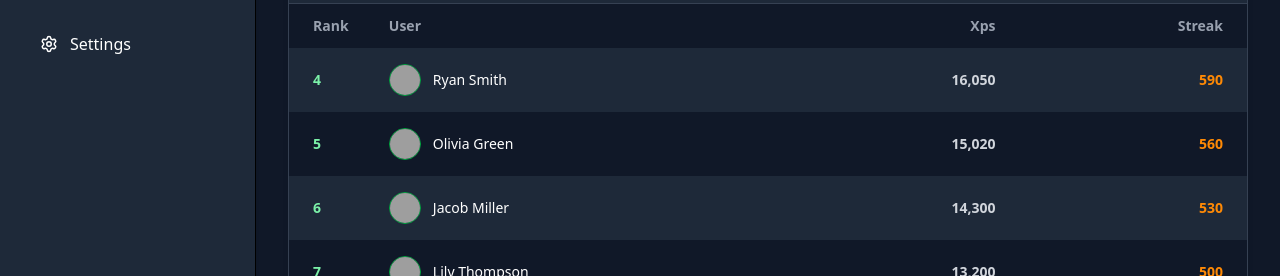
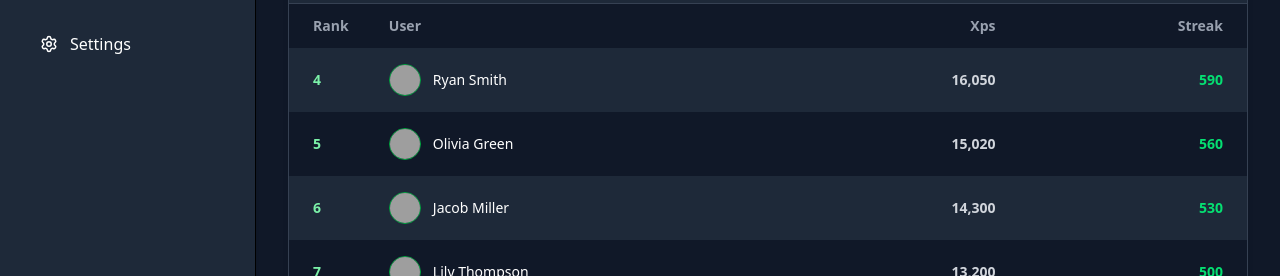
Before and after one commit to Olamilekan18/HOPwellness, a React (Vite) app in the folder frontend/: page /dashboard/leaderboard in a window 1280 px wide. Shown: the part 524-800 px from the top of the page. Built offline with nearby package versions, Linux system fonts and the light colour scheme; grey boxes are pictures that could not be loaded.

Commit message:
updating leaderboard

```diff
--- a/frontend/src/pages/dashboard/leaderboard.jsx
+++ b/frontend/src/pages/dashboard/leaderboard.jsx
@@ -185,7 +185,7 @@ export default function Leaderboard() {
                     <div className="col-span-3 text-right text-gray-700 dark:text-gray-300 font-semibold">
                       {user.steps.toLocaleString()}
                     </div>
-                    <div className="col-span-3 text-right text-orange-600 dark:text-orange-400 font-semibold">
+                    <div className="col-span-3 text-right text-green-600 dark:text-green-400 font-semibold">
                       {user.calories.toLocaleString()}
                     </div>
                   </div>
```
